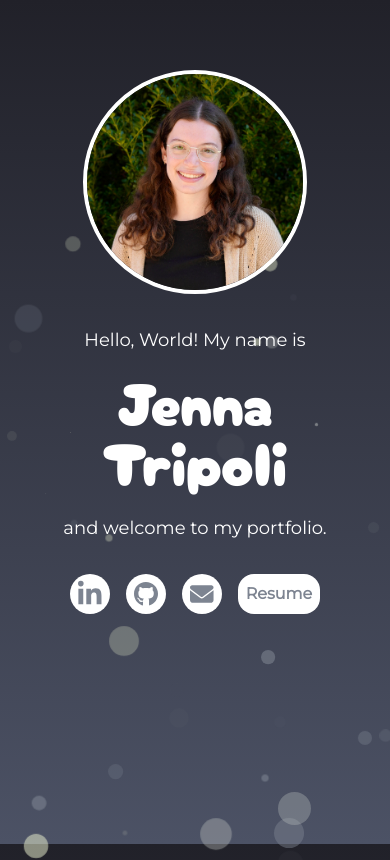
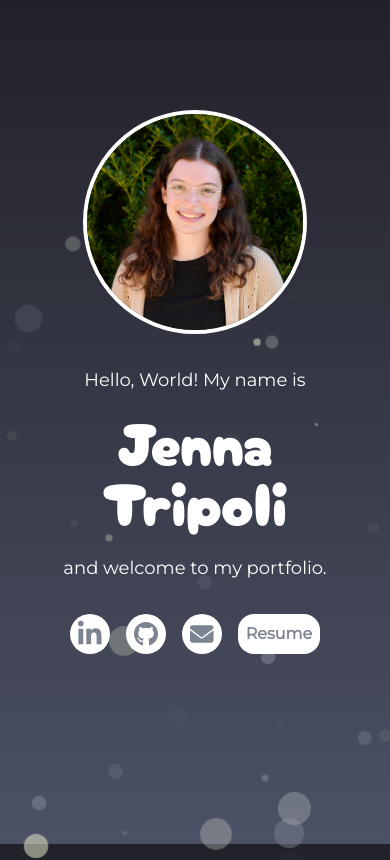
Before and after one commit to jennatripoli/jennatripoli.github.io, a Next.js app: page / in a window 390 px wide. Shown: the top 860 px of the page. Built offline with nearby package versions, Linux system fonts and the light colour scheme.

Commit message:
Update Intro.tsx

```diff
--- a/src/app/components/Intro.tsx
+++ b/src/app/components/Intro.tsx
@@ -5,9 +5,9 @@ export const Intro = () => {
   return (
     <section
       id="intro"
-      className="min-h-screen max-w-5xl mx-auto p-8 flex flex-row items-center justify-center text-white -mt-20 md:mt-0"
+      className="min-h-screen max-w-5xl mx-auto p-8 flex flex-row items-center justify-center text-white"
     >
-      <div className="grid grid-cols-1 lg:grid-cols-3 gap-8 place-items-center">
+      <div className="grid grid-cols-1 lg:grid-cols-3 gap-8 place-items-center -mt-20 md:mt-0">
         <div className="max-w-56 lg:max-w-xs">
           <Image
             src={"/media/profile.jpg"}
```
